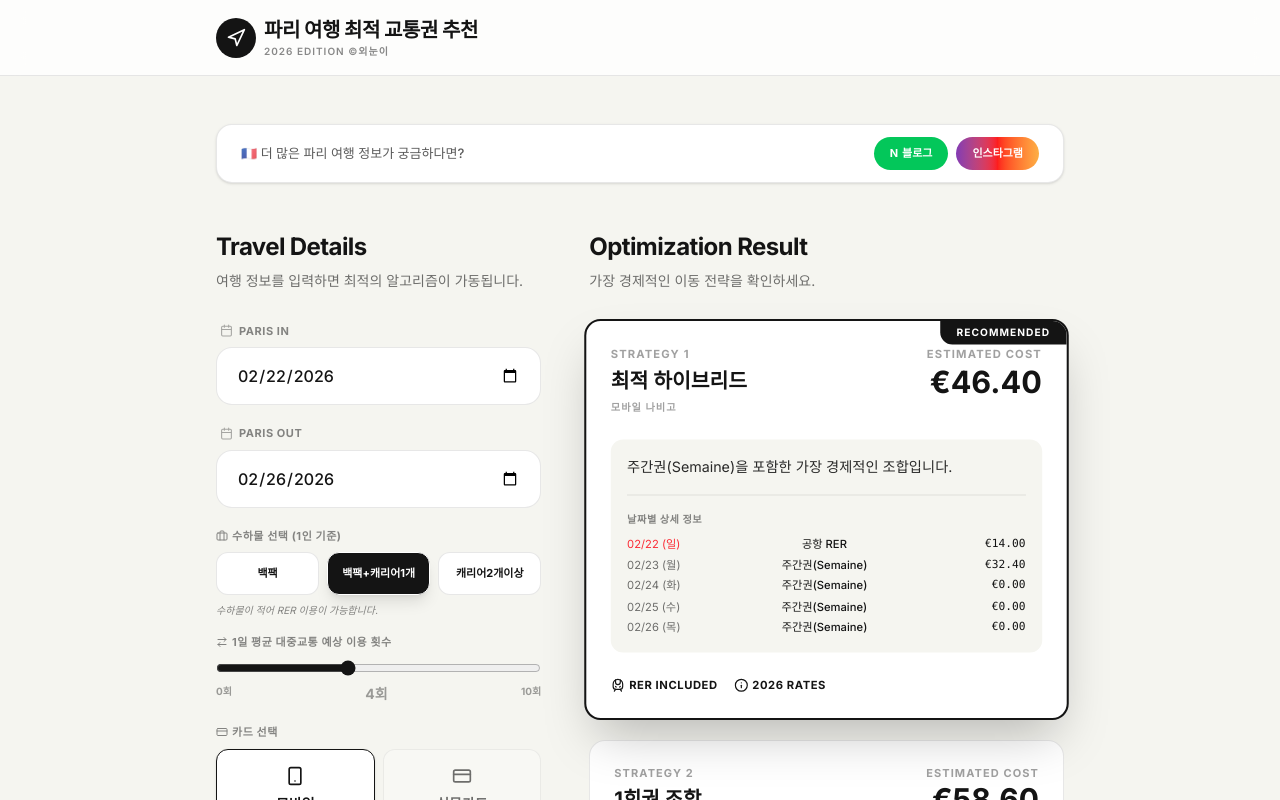
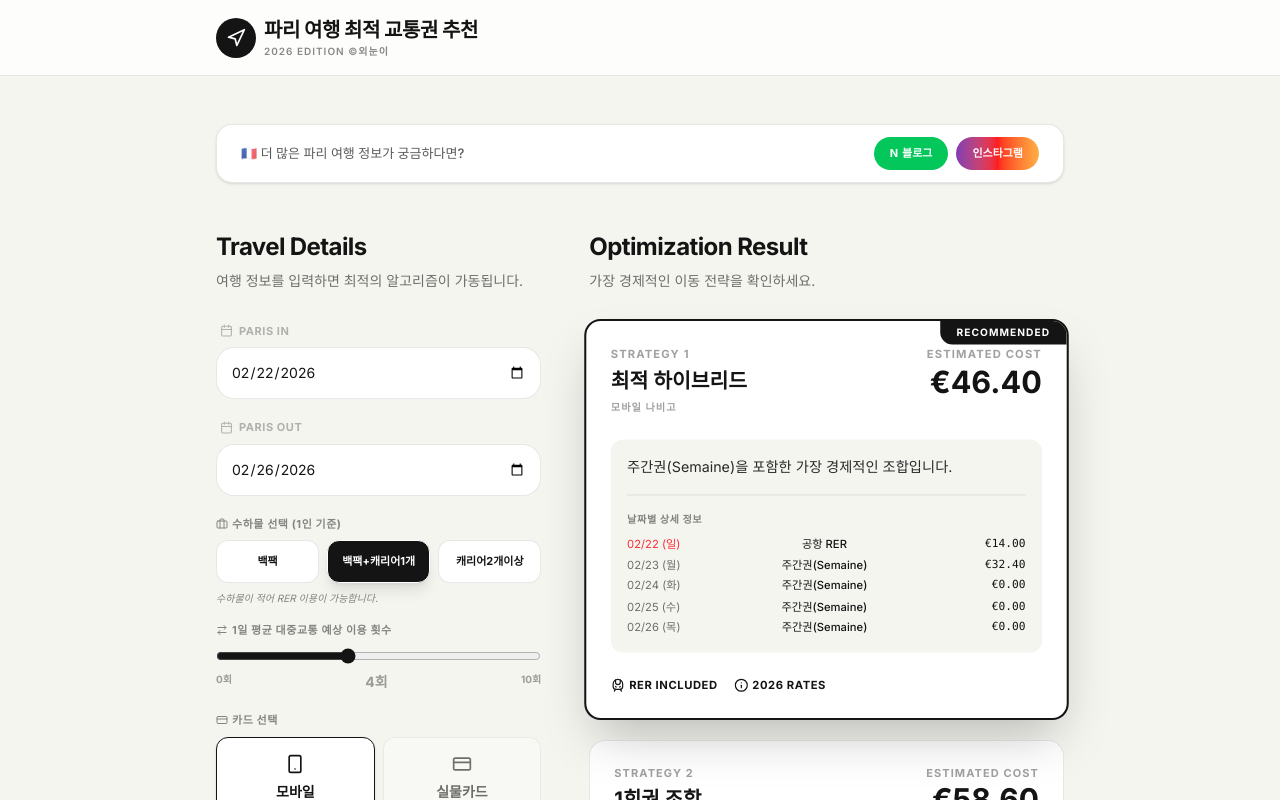
Before and after one commit to witheye1/paris-transport-2026, a React (Vite) app: page / in a window 1280 px wide. Shown: the top 800 px of the page. Built offline with nearby package versions, Linux system fonts and the light colour scheme; a web font is replaced by a local one.

Commit message:
Update App.tsx

```diff
--- a/src/App.tsx
+++ b/src/App.tsx
@@ -122,36 +122,42 @@ export default function App() {
               <p className="text-sm opacity-60">여행 정보를 입력하면 최적의 알고리즘이 가동됩니다.</p>
             </div>
 
-            <div className="space-y-5"> {/* 입력창 그룹 사이의 간격 */}
+            <div className="space-y-5 w-full"> {/* overflow-hidden을 제거하여 테두리가 잘리지 않게 합니다 */}
 
-              {/* Paris In 섹션 - 수직 배치 */}
-              <div className="space-y-2">
-                <label className="text-[11px] uppercase tracking-wider font-bold opacity-50 flex items-center gap-1.5 ml-1">
-                  <Calendar size={13} className="opacity-70" /> PARIS IN
+              {/* PARIS IN 섹션 */}
+              <div className="space-y-2 w-full">
+                <label className="text-[11px] uppercase tracking-wider font-bold opacity-30 flex items-center gap-1.5 ml-1">
+                  <Calendar size={13} /> PARIS IN
                 </label>
+                {/* flex와 min-w-0 조합이 상자가 부모를 뚫고 나가는 것을 물리적으로 막아줍니다 */}
+                <div className="w-full flex min-w-0">
                   <input
                     type="date"
                     name="arrivalDate"
                     value={input.arrivalDate}
                     onChange={handleInputChange}
-                  /* 스크린샷처럼 큼직하고 부드러운 사각형 디자인 적용 */
-                  className="w-full bg-white border border-[#141414]/10 rounded-2xl px-5 py-4 min-h-[56px] text-base font-medium focus:outline-none focus:ring-2 focus:ring-[#141414]/5 transition-all block box-border"
+                    /* px-3.5로 여백을 살짝 줄여 좁은 화면에서도 텍스트 공간을 확보하고, box-border로 테두리를 안으로 넣었습니다 */
+                    className="flex-1 min-w-0 w-full bg-white border border-[#141414]/10 rounded-[18px] px-3.5 py-3.5 min-h-[52px] text-sm font-normal text-[#141414] focus:outline-none block box-border"
                   />
                 </div>
+              </div>
 
-              {/* Paris Out 섹션 - 수직 배치 */}
-              <div className="space-y-2">
-                <label className="text-[11px] uppercase tracking-wider font-bold opacity-50 flex items-center gap-1.5 ml-1">
-                  <Calendar size={13} className="opacity-70" /> PARIS OUT
+              {/* PARIS OUT 섹션 */}
+              <div className="space-y-2 w-full">
+                <label className="text-[11px] uppercase tracking-wider font-bold opacity-30 flex items-center gap-1.5 ml-1">
+                  <Calendar size={13} /> PARIS OUT
                 </label>
+                <div className="w-full flex min-w-0">
                   <input
                     type="date"
                     name="departureDate"
                     value={input.departureDate}
                     onChange={handleInputChange}
-                  className="w-full bg-white border border-[#141414]/10 rounded-2xl px-5 py-4 min-h-[56px] text-base font-medium focus:outline-none focus:ring-2 focus:ring-[#141414]/5 transition-all block box-border"
+                    className="flex-1 min-w-0 w-full bg-white border border-[#141414]/10 rounded-[18px] px-3.5 py-3.5 min-h-[52px] text-sm font-normal text-[#141414] focus:outline-none block box-border"
                   />
                 </div>
+              </div>
+
 
               <div className="space-y-4">
                 <div className="space-y-2">
```
Lines whose indentation alone changed are shown as unchanged.
